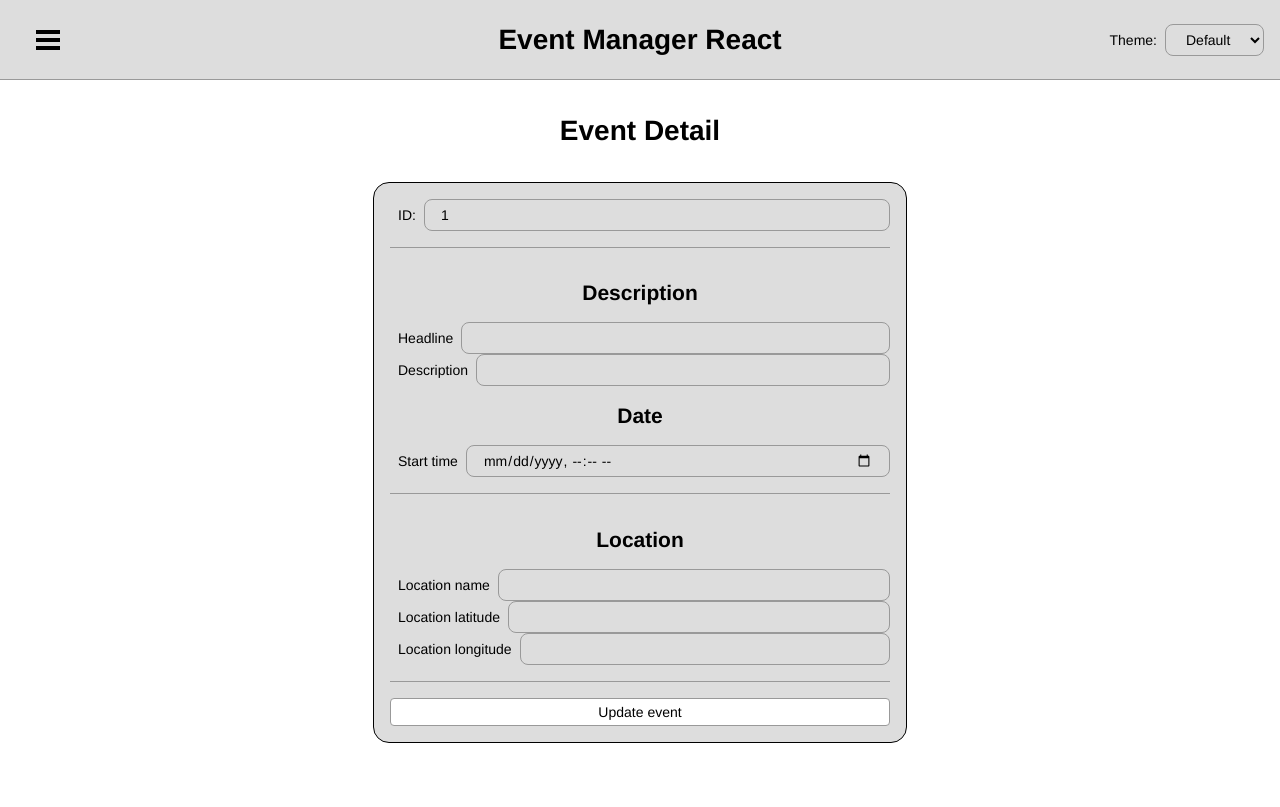
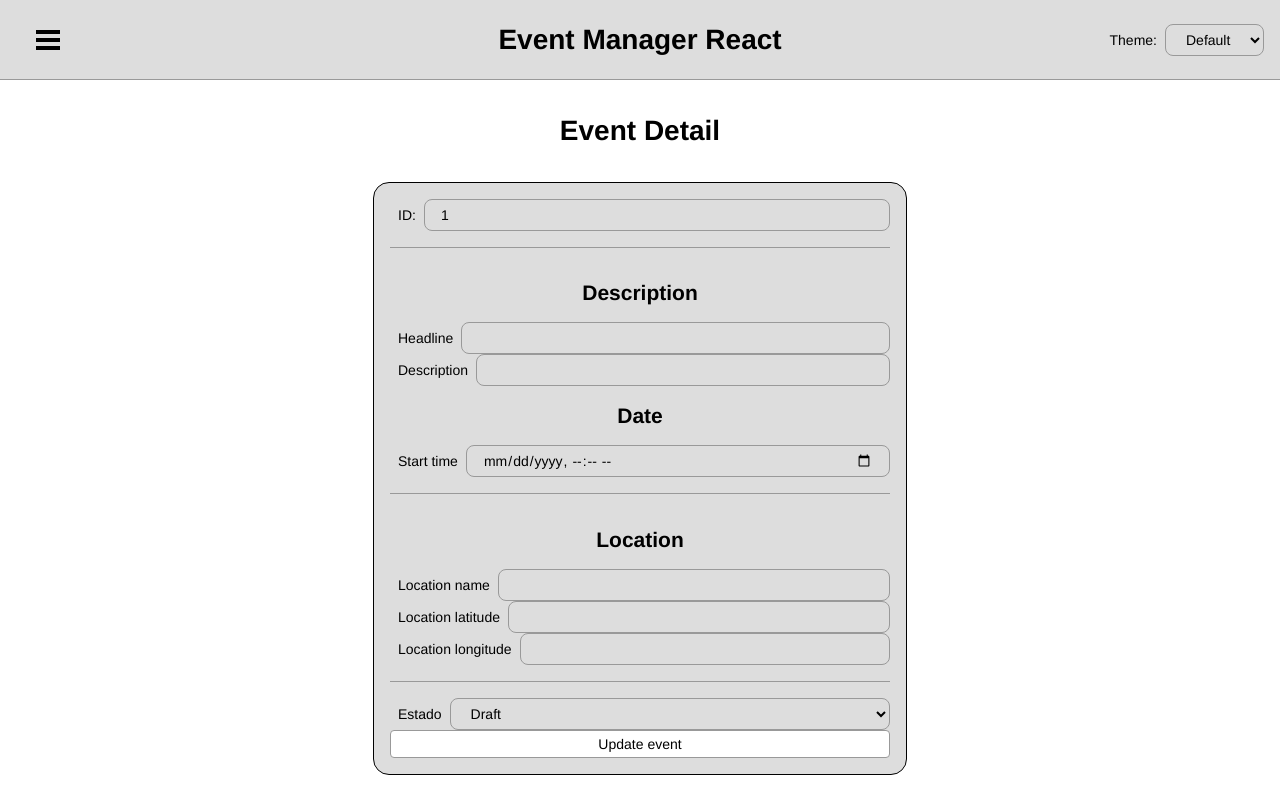
Before and after one commit to daxadal/event-manager-react, a React (Create React App) app: page /events/1 in a window 1280 px wide. Built offline with nearby package versions, Linux system fonts and the light colour scheme; no server answers.

Commit message:
Add state selector

```diff
--- a/src/components/base/Selector.tsx
+++ b/src/components/base/Selector.tsx
@@ -37,7 +37,7 @@ interface SelectorProps extends React.PropsWithChildren {
   id: string;
   tagText?: string;
   multiple?: boolean;
-  value: string;
+  value?: string;
   onChange: (value: string) => void;
 }
 
--- a/src/views/EventCreation.tsx
+++ b/src/views/EventCreation.tsx
@@ -5,8 +5,9 @@ import { useNavigate } from "react-router-dom";
 import Button from "../components/base/Button";
 import Divider from "../components/base/Divider";
 import Input from "../components/base/Input";
+import Selector from "../components/base/Selector";
 
-import { EventData } from "../services/constants-types";
+import { EventData, EventState } from "../services/constants-types";
 import { createEvent } from "../services/api/routes";
 import { ModalOp } from "../reducers/modal-types";
 import { ModalContext } from "./Root";
@@ -36,6 +37,7 @@ const StyledForm = styled.form`
 
 export default function EventCreation() {
   const [event, setEvent] = useState<Partial<EventData>>({
+    state: EventState.DRAFT,
     startDate: new Date(),
   });
   const [location, setLocation] = useState<Partial<EventData["location"]>>({});
@@ -135,6 +137,19 @@ export default function EventCreation() {
 
         <Divider />
 
+        <Selector
+          id="state"
+          tagText="Estado"
+          value={event.state}
+          onChange={(value) =>
+            setEvent({ ...event, state: value as EventState })
+          }
+        >
+          <option value={EventState.DRAFT}>Draft</option>
+          <option value={EventState.PRIVATE}>Private</option>
+          <option value={EventState.PUBLIC}>Public</option>
+        </Selector>
+
         <Button as="button" type="submit">
           Create event
         </Button>
--- a/src/views/EventDetail.tsx
+++ b/src/views/EventDetail.tsx
@@ -5,8 +5,9 @@ import { useNavigate, useParams } from "react-router-dom";
 import Button from "../components/base/Button";
 import Divider from "../components/base/Divider";
 import Input from "../components/base/Input";
+import Selector from "../components/base/Selector";
 
-import { Event, EventData } from "../services/constants-types";
+import { Event, EventData, EventState } from "../services/constants-types";
 import { getEvent, updateEvent } from "../services/api/routes";
 import { ModalOp } from "../reducers/modal-types";
 import { ModalContext } from "./Root";
@@ -157,6 +158,19 @@ export default function EventDetail() {
 
         <Divider />
 
+        <Selector
+          id="state"
+          tagText="Estado"
+          value={event.state}
+          onChange={(value) =>
+            setEvent({ ...event, state: value as EventState })
+          }
+        >
+          <option value={EventState.DRAFT}>Draft</option>
+          <option value={EventState.PRIVATE}>Private</option>
+          <option value={EventState.PUBLIC}>Public</option>
+        </Selector>
+
         <Button as="button" type="submit">
           Update event
         </Button>
```
